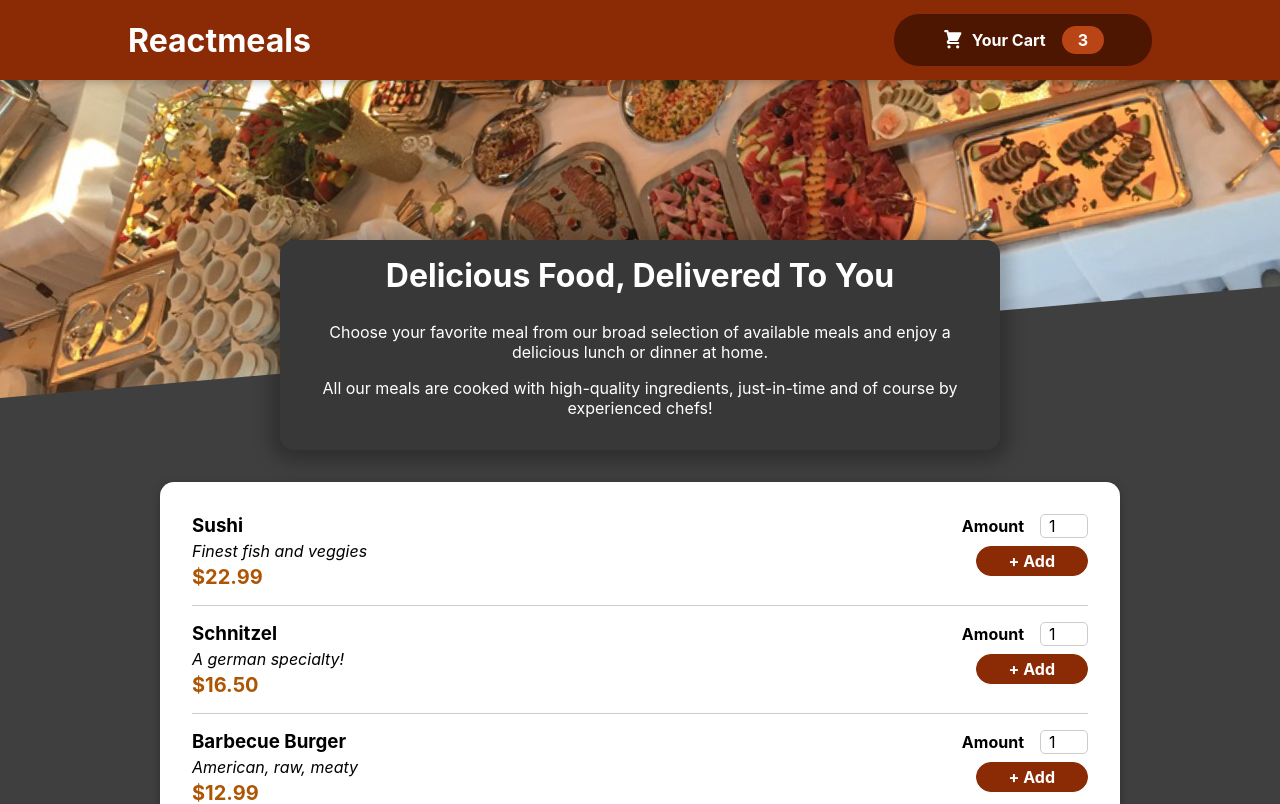
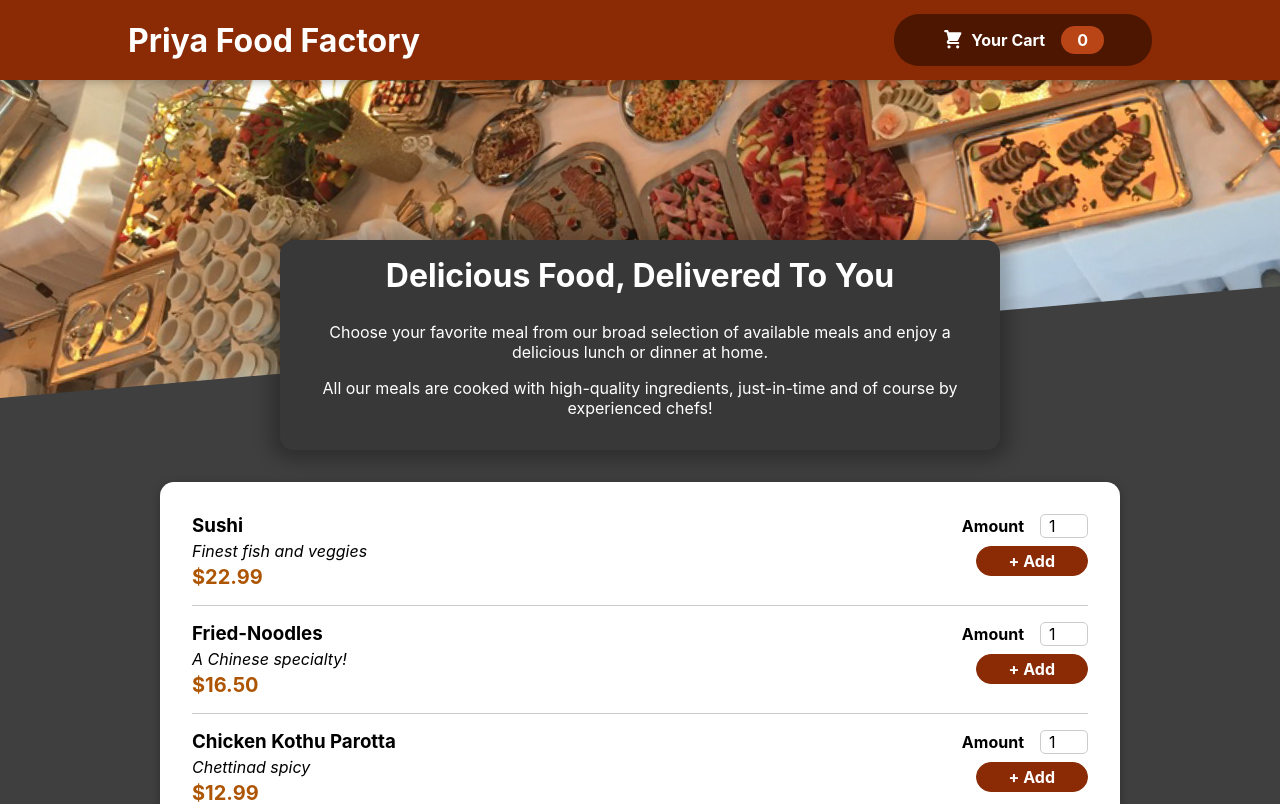
Before and after one commit to Sowmiya04Balachandran/Resturant-Website, a React (Create React App) app: page / in a window 1280 px wide. Shown: the top 804 px of the page. Built offline with nearby package versions, Linux system fonts and the light colour scheme.

Commit message:
additem to cart

```diff
--- a/src/App.js
+++ b/src/App.js
@@ -1,33 +1,26 @@
-import { Fragment , useState } from "react";
+import { useState } from "react";
 import Header from "./components/Layout/Header";
-import Meals from './components/Meals/Meals';
-import Cart from './components/Cart/Cart';
+import Meals from "./components/Meals/Meals";
+import Cart from "./components/Cart/Cart";
+import CartProvider from "./store/CartProvider";
 
-function App() {
-   const [cartIsShown , setCartIsShown] = useState(false);
-
-   const showCartHandler=()=>{
-    setCartIsShown(true);
-   }
-
-
-
-   const hideCartHandler=()=>{
-    setCartIsShown(false);
-   }
-
-
-
-
+function App(props) {
+  const [showCart, setShowCart] = useState(false);
+  const showCartHandler = () => {
+    setShowCart(true);
+  };
+  const hideCartHandler = () => {
+    setShowCart(false);
+  };
 
   return (
-   <Fragment>
-    { cartIsShown && <Cart onClose={hideCartHandler}/>}
-    <Header onShowCart={showCartHandler}/>
-    <main>
-      <Meals />
-    </main>
-   </Fragment>
+    <CartProvider>
+      {showCart && <Cart onHideCart={hideCartHandler} />}
+      <Header onShowCart={showCartHandler} />
+      <main>
+        <Meals />
+      </main>
+    </CartProvider>
   );
 }
 
--- a/src/components/Layout/Header.js
+++ b/src/components/Layout/Header.js
@@ -1,23 +1,18 @@
-import React,{ Fragment } from 'react';
-import classes from './Header.module.css';
-import mealsImage from '../../assets/meals.jpg';
-import HeaderCartButton from './HeaderCartButton';
-
+import React, { Fragment } from "react";
+import mealsImage from "../../assets/meals.jpg";
+import classes from "./Header.module.css";
+import HeaderCartButton from "./HeaderCartButton";
 const Header = (props) => {
   return (
     <Fragment>
       <header className={classes.header}>
-      <h1>Reactmeals</h1>
-      <HeaderCartButton onClick={props.onShowCart}/>
-
+        <h1>Priya Food Factory</h1>
+        <HeaderCartButton onClick={props.onShowCart} />
       </header>
-
-
-      <div className={classes['main-image']}>
-        <img src={mealsImage} alt='A Table full of Delicious Food !!' />
+      <div className={classes["main-image"]}>
+        <img src={mealsImage} alt="Table Full of Food" />
       </div>
     </Fragment>
   );
-}
-
+};
 export default Header;
--- a/src/components/Layout/HeaderCartButton.js
+++ b/src/components/Layout/HeaderCartButton.js
@@ -1,17 +1,22 @@
-import classes from './HeaderCartButton.module.css';
-import CartIcon from '../Cart/CartIcon';
+// import classes from './HeaderCartButton.module.css';
+import React, { useContext } from "react";
+import CartIcon from "../Cart/CartIcon";
+import CartContext from "../../store/cart-context";
+import classes from "./HeaderCartButton.module.css";
 
-const HeaderCartButton=(props)=>{
+const HeaderCartButton = (props) => {
+  const CartCtx = useContext(CartContext);
+  const numberOfCartItems = CartCtx.items.reduce((currentNum, item) => {
+    return currentNum + Number(item.amount);
+  }, 0);
   return (
     <button className={classes.button} onClick={props.onClick}>
       <span className={classes.icon}>
         <CartIcon />
       </span>
-            <span>Your Cart </span>
-
-            <span className={classes.badge}>3</span>
+      <span>Your Cart</span>
+      <span className={classes.badge}>{numberOfCartItems}</span>
     </button>
-
-    )
-}
+  );
+};
 export default HeaderCartButton;
--- a/src/components/Meals/AvailableMeals.js
+++ b/src/components/Meals/AvailableMeals.js
@@ -1,53 +1,50 @@
-import classes from './AvailableMeals.module.css';
-import Card from '../UI/Card';
-import MealItem from './MealItem/MealItem';
-
+import Card from "../UI/Card";
+import classes from "./AvailableMeals.module.css";
+import MealItem from "./MealItem/MealItem";
 const DUMMY_MEALS = [
   {
-      id: 'm1',
-      name: 'Sushi',
-      description: 'Finest fish and veggies',
+    id: "m1",
+    name: "Sushi",
+    description: "Finest fish and veggies",
     price: 22.99,
   },
   {
-      id: 'm2',
-      name: 'Schnitzel',
-      description: 'A german specialty!',
+    id: "m2",
+    name: "Fried-Noodles",
+    description: "A Chinese specialty!",
     price: 16.5,
   },
   {
-      id: 'm3',
-      name: 'Barbecue Burger',
-      description: 'American, raw, meaty',
+    id: "m3",
+    name: "Chicken Kothu Parotta",
+    description: "Chettinad spicy",
     price: 12.99,
   },
   {
-      id: 'm4',
-      name: 'Green Bowl',
-      description: 'Healthy...and green...',
+    id: "m4",
+    name: "Green Bowl",
+    description: "Healthy...and green...",
     price: 18.99,
   },
 ];
-
-  const AvailableMeals=()=>{
-    const mealsList=DUMMY_MEALS.map((meal)=>{
+const AvailableMeals = () => {
+  const mealsList = DUMMY_MEALS.map((meal) => {
     return (
       <MealItem
+        id={meal.id}
         key={meal.id}
         name={meal.name}
         description={meal.description}
         price={meal.price}
       />
-      )
-
+    );
   });
   return (
-    <section className={classes.meals}>
+    <div className={classes.meals}>
       <Card>
         <ul>{mealsList}</ul>
       </Card>
-
-    </section>
-    )
-  }
+    </div>
+  );
+};
 export default AvailableMeals;
--- a/src/components/Meals/MealItem/MealItem.js
+++ b/src/components/Meals/MealItem/MealItem.js
@@ -1,22 +1,18 @@
-import classes from './MealItem.module.css';
-import MealItemForm from './MealItemForm';
-
-
-
-
-const MealItem=(props)=>{
-    const price=`$${props.price.toFixed(2)}`;
+import classes from "./MealItem.module.css";
+import MealItemForm from "./MealItemForm";
+const MealItem = (props) => {
+  const price = `$${props.price.toFixed(2)}`;
   return (
-        <li className={classes.meal}>
+    <li id={props.id} className={classes.meal}>
       <div>
         <h3>{props.name}</h3>
         <div className={classes.description}>{props.description}</div>
         <div className={classes.price}>{price}</div>
       </div>
       <div>
-            <MealItemForm />
+        <MealItemForm item={props} />
       </div>
     </li>
-    )
-}
+  );
+};
 export default MealItem;
--- a/src/components/Meals/MealItem/MealItemForm.js
+++ b/src/components/Meals/MealItem/MealItemForm.js
@@ -1,23 +1,40 @@
-import classes from './MealItemForm.module.css';
-import Input from '../../UI/Input';
+import { useContext, useState } from "react";
+import Input from "../../UI/Input";
+import CartContext from "../../../store/cart-context";
+import classes from "./MealItemForm.module.css";
 
+const MealItemForm = (props) => {
+  const [cartQty, setCartQty] = useState("1");
+  const inputChangeHandler = (event) => {
+    setCartQty(event.target.value);
+  };
+  const CartCtx = useContext(CartContext);
+  const addToCart = (event) => {
+    event.preventDefault();
+    CartCtx.addItem({
+      ...props.item,
+      amount: cartQty,
+    });
+  };
 
-const MealItemForm=(props)=>{
-    return(
+  return (
     <form className={classes.form}>
-       <Input
-    label='Amount'
-    input={{
-        id: 'amount_' + props.id, // this changed!
-        type: 'number',
-        min: '1',
-        max: '5',
-        step: '1',
-        defaultValue: '1',
-    }}
-/>
-    <button>+ Add</button>
+      <div>
+        <Input
+          label="Amount"
+          input={{
+            id: "amount_" + props.id,
+            type: "number",
+            min: "1",
+            max: "5",
+            step: "1",
+            defaultValue: "1",
+          }}
+          onChange={inputChangeHandler}
+        />
+        <button onClick={addToCart}>+ Add</button>
+      </div>
     </form>
-    )
-}
+  );
+};
 export default MealItemForm;
--- a/src/components/UI/Input.js
+++ b/src/components/UI/Input.js
@@ -1,11 +1,10 @@
-import classes from './Input.module.css';
-
-const Input=(props)=>{
-    return (
-        <div className={classes.input}>
-            <label htmlFor={props.input.id}>{props.label}</label>
-            <input {...props.input}  />
-        </div>
-    )
-}
+import classes from "./Input.module.css";
+const Input = (props) => {
+  return (
+    <div className={classes.input}>
+      <label htmlFor={props.input.id}>{props.label}</label>
+      <input {...props.input} onChange={props.onChange} />
+    </div>
+  );
+};
 export default Input;
--- /dev/null
+++ b/src/store/CartProvider.js
@@ -0,0 +1,45 @@
+import { useState } from "react";
+import CartContext from "./cart-context";
+
+const CartProvider = (props) => {
+  const [cartItems, setCartItems] = useState([]);
+  const addItemToTheCart = (item) => {
+    const existingCartItemIndex = cartItems.findIndex((i) => {
+      return i.id === item.id;
+    });
+    const existingCartItem = cartItems[existingCartItemIndex];
+    let updatedItem;
+    let updatedItems;
+    if (existingCartItem) {
+      updatedItem = {
+        ...existingCartItem,
+        amount: JSON.stringify(
+          Number(existingCartItem.amount) + Number(item.amount)
+        ),
+      };
+      updatedItems = [...cartItems];
+      updatedItems[existingCartItemIndex] = updatedItem;
+      setCartItems(updatedItems);
+    } else {
+      setCartItems([...cartItems, item]);
+    }
+  };
+
+  const removeItemFromTheCart = (id) => {};
+  const cartContext = {
+    items: cartItems,
+    totalAmount: 0,
+    addItem: addItemToTheCart,
+    removeItem: removeItemFromTheCart,
+  };
+
+  console.log(cartContext.items);
+
+  return (
+    <CartContext.Provider value={cartContext}>
+      {props.children}
+    </CartContext.Provider>
+  );
+};
+
+export default CartProvider;
--- /dev/null
+++ b/src/store/cart-context.js
@@ -0,0 +1,10 @@
+import React from "react";
+
+const CartContext = React.createContext({
+  items: [],
+  totalAmount: 0,
+  addItem: (item) => {},
+  removeItem: (id) => {},
+});
+
+export default CartContext;
```
Lines whose indentation alone changed are shown as unchanged.
